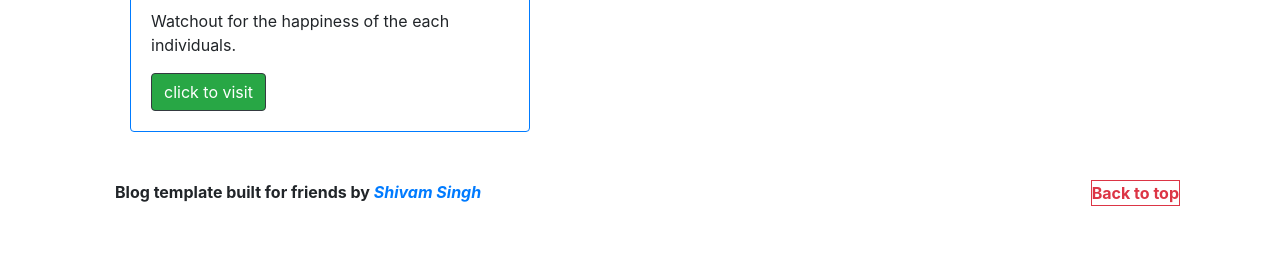
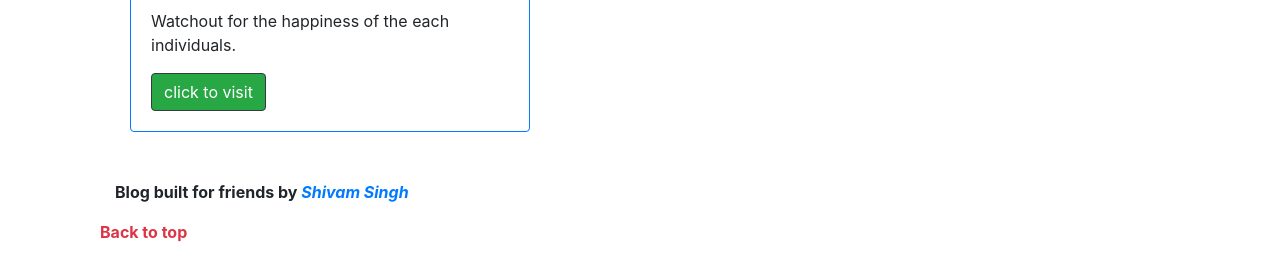
Before and after one commit to shivamsingh8/SAMCODE, a plain HTML site: page pre.html in a window 1280 px wide. Shown: the part 4374-4654 px from the top of the page. Before the commit the page ends 4626 px from the top, so only its background shows below. Drawn offline with nearby package versions, Linux system fonts and the light colour scheme.

Commit message:
Update pre.html

```diff
--- a/pre.html
+++ b/pre.html
@@ -206,10 +206,14 @@
             </div>
             <div class="container my-10">
                 <footer class="blog-footer mx-auto ">
-                    <p class="font-weight-bold">Blog template built for friends by <a class="font-italic" href="https://www.facebook.com/profile.php?id=100006347145873">Shivam Singh</a>
-                        <a class="border border-danger text-danger float-right row align-items-right justify-content-right" href="#">Back to top</a>
+                    <p class="font-weight-bold">Blog built for friends by
+                        <a class="font-italic" href="https://www.facebook.com/profile.php?id=100006347145873">Shivam
+                            Singh</a>
+                    </p>
+                    <a class="font-weight-bold text-danger row align-items-left justify-content-left"
+                        href="#">Back to top</a>
 
-                    </p>
+
                 </footer>
             </div>
             <!-- Optional JavaScript -->
```
